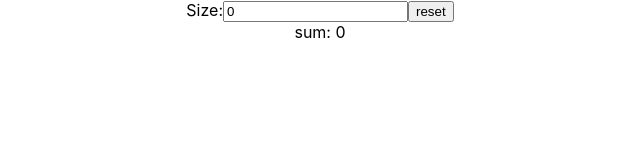
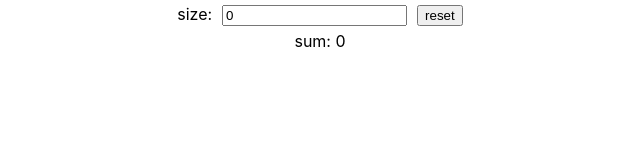
Before and after one commit to eddieoocl/day8-react-starter, a React (Create React App) app: page / in a window 1280 px wide. Shown: the top 160 px of the page, without its empty margins (320-960 px from the left). Built offline with nearby package versions, Linux system fonts and the light colour scheme.

Commit message:
feat: add styling

```diff
--- a/src/components/Counter.jsx
+++ b/src/components/Counter.jsx
@@ -1,6 +1,8 @@
 import React from "react";
 import { useEffect } from "react";
 import { useState } from "react";
+
+import "./counter.css";
 
 const Counter = (props) => {
   const [counter, setCounter] = useState(0);
@@ -21,11 +23,11 @@ const Counter = (props) => {
   };
 
   return (
-    <div>
-      <button onClick={increase}>+</button>
-      {counter}
-      <button onClick={decrease}>-</button>
-    </div>
+      <div>
+          <button onClick={increase}>+</button>
+          <span className="counter">{counter}</span>
+          <button onClick={decrease}>-</button>
+      </div>
   );
 };
 
--- a/src/components/CounterGroupGenerator.jsx
+++ b/src/components/CounterGroupGenerator.jsx
@@ -18,7 +18,7 @@ const CounterGroupGenerator = (props) => {
 
   return (
     <div className="counter-group-generator">
-      <span>Size:</span>
+      <span>size:</span>
       <input type="number" value={size} onChange={handleChange}></input>
       <button onClick={handleReset}>reset</button>
     </div>
--- /dev/null
+++ b/src/components/counter.css
@@ -0,0 +1,3 @@
+.counter {
+    padding: 0px 100px;
+}
--- a/src/components/countergroupGenerator.css
+++ b/src/components/countergroupGenerator.css
@@ -1,2 +1,3 @@
-.counter-group-generator > {
+.counter-group-generator * {
+    margin: 5px;
 }
```
